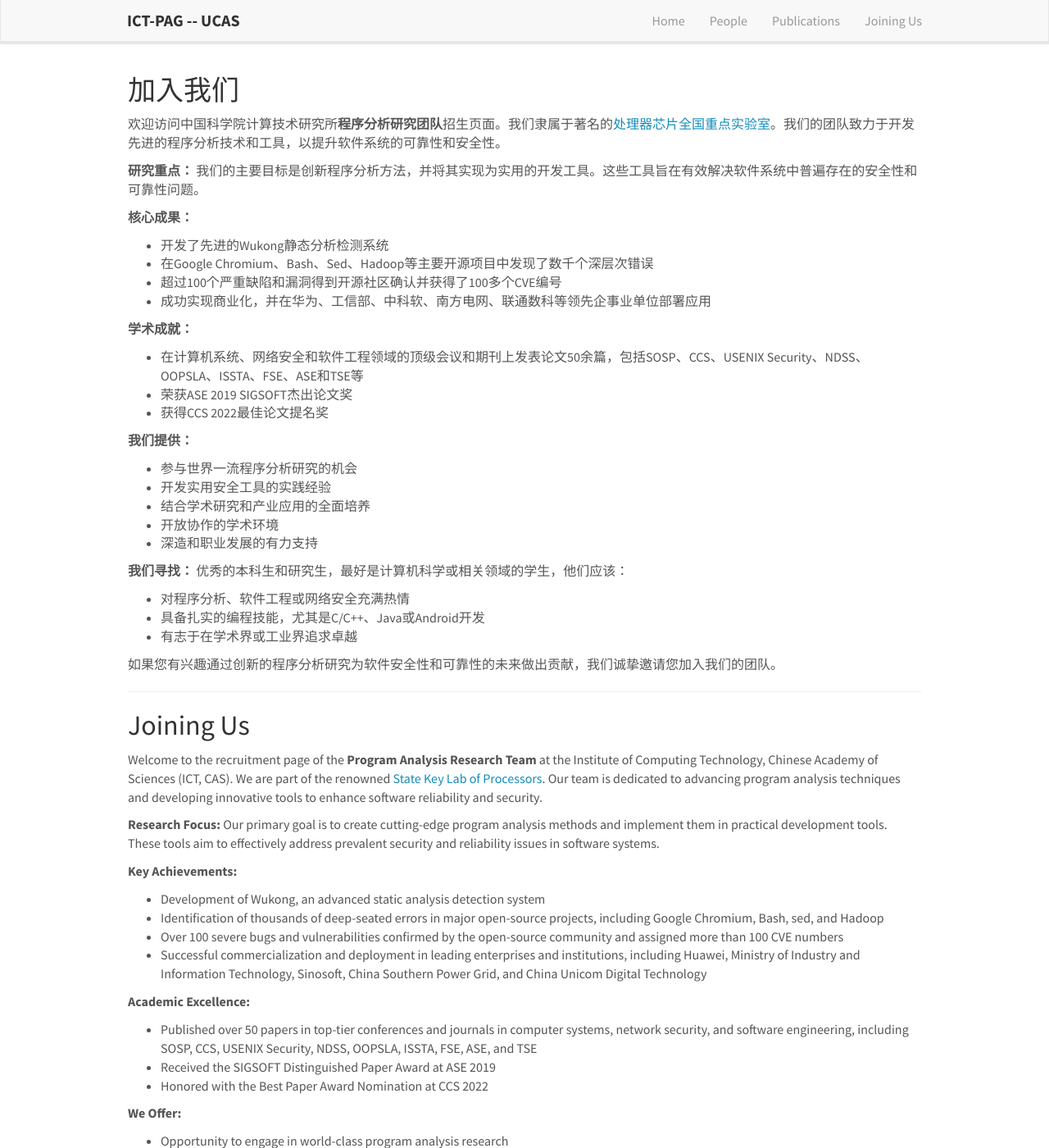
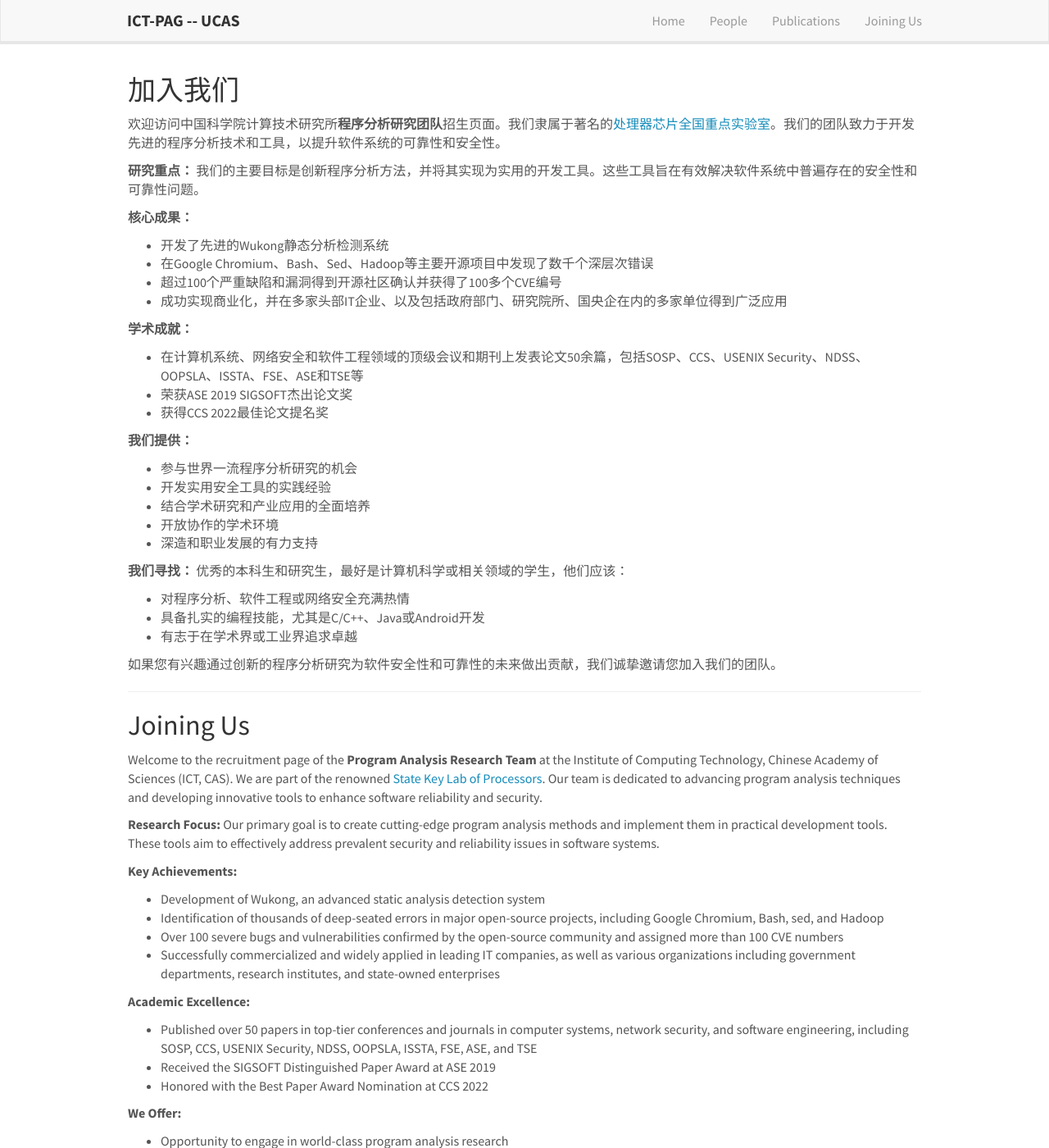
Before and after one commit to ict-pag/ict-pag.github.io, a Jekyll site: the page built from _pages/joining.md, in a window 1280 px wide and 1400 px high. Shown: the whole window at 82% size. Built offline with Jekyll 4.4.1, drawn with Linux system fonts in a browser that asks for light colours; nearby versions of some CDN libraries.

Commit message:
Update joining.md

```diff
--- a/_pages/joining.md
+++ b/_pages/joining.md
@@ -17,7 +17,7 @@ permalink: /joining/
 - 开发了先进的Wukong静态分析检测系统
 - 在Google Chromium、Bash、Sed、Hadoop等主要开源项目中发现了数千个深层次错误
 - 超过100个严重缺陷和漏洞得到开源社区确认并获得了100多个CVE编号
-- 成功实现商业化，并在华为、工信部、中科软、南方电网、联通数科等领先企事业单位部署应用
+- 成功实现商业化，并在多家头部IT企业、以及包括政府部门、研究院所、国央企在内的多家单位得到广泛应用
 
 **学术成就：**
 - 在计算机系统、网络安全和软件工程领域的顶级会议和期刊上发表论文50余篇，包括SOSP、CCS、USENIX Security、NDSS、OOPSLA、ISSTA、FSE、ASE和TSE等
@@ -50,7 +50,7 @@ Our primary goal is to create cutting-edge program analysis methods and implemen
 - Development of Wukong, an advanced static analysis detection system
 - Identification of thousands of deep-seated errors in major open-source projects, including Google Chromium, Bash, sed, and Hadoop
 - Over 100 severe bugs and vulnerabilities confirmed by the open-source community and assigned more than 100 CVE numbers
-- Successful commercialization and deployment in leading enterprises and institutions, including Huawei, Ministry of Industry and Information Technology, Sinosoft, China Southern Power Grid, and China Unicom Digital Technology
+- Successfully commercialized and widely applied in leading IT companies, as well as various organizations including government departments, research institutes, and state-owned enterprises
 
 **Academic Excellence:**
 - Published over 50 papers in top-tier conferences and journals in computer systems, network security, and software engineering, including SOSP, CCS, USENIX Security, NDSS, OOPSLA, ISSTA, FSE, ASE, and TSE
```
